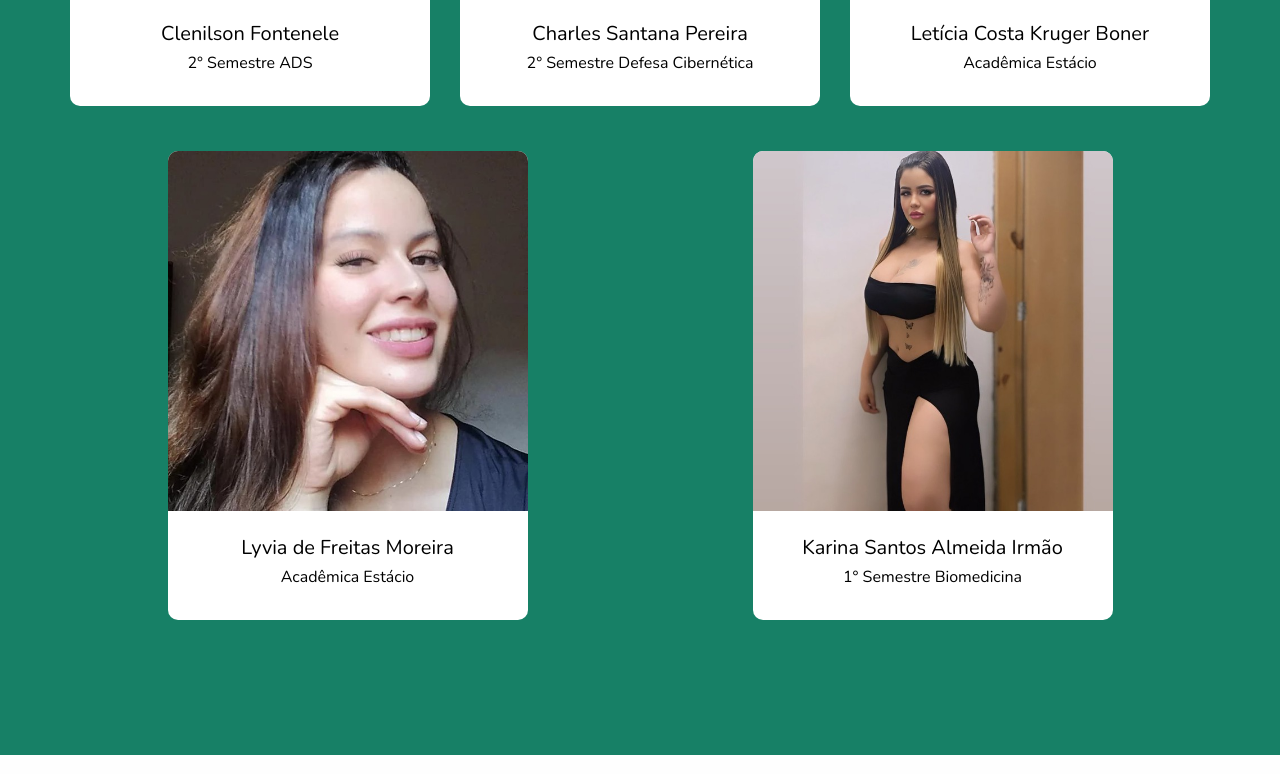
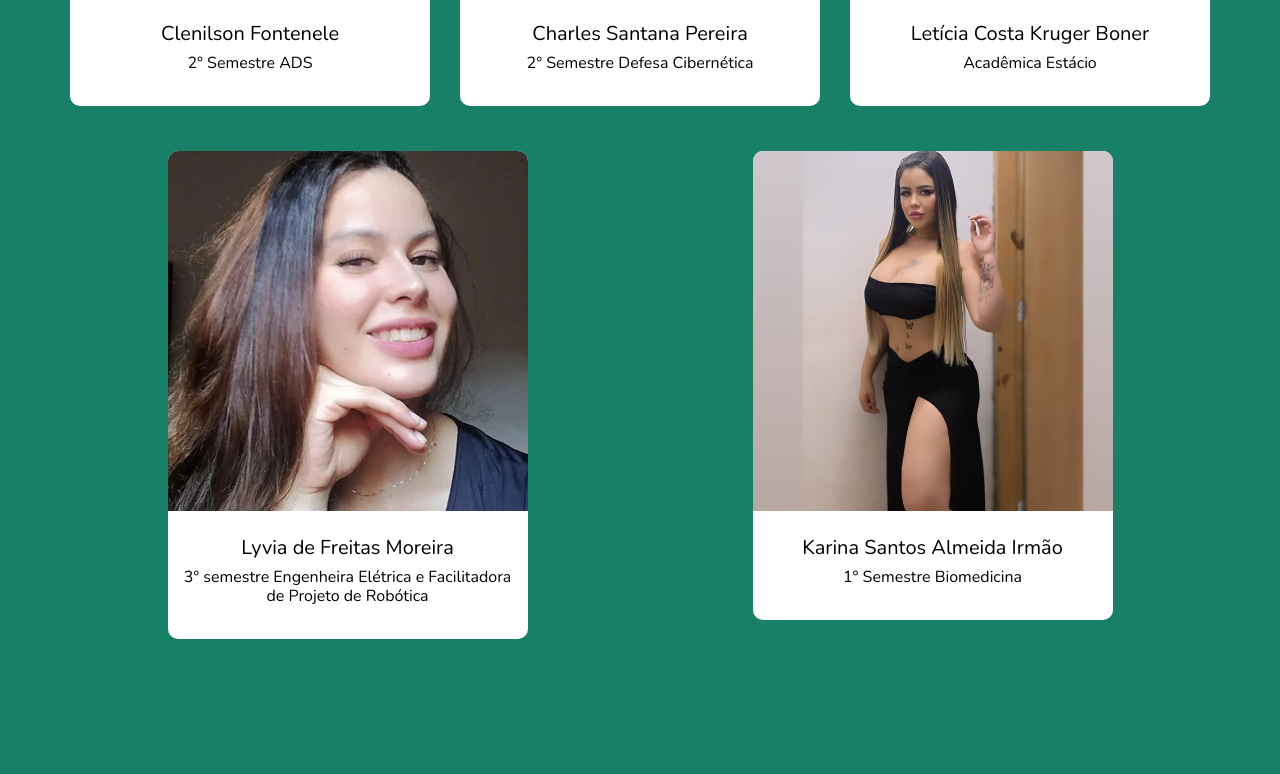
Before and after one commit to StartBioTech/Site, a plain HTML site: page index.html in a window 1280 px wide. Shown: the part 2655-3429 px from the top of the page. Drawn offline with nearby package versions, Linux system fonts and the light colour scheme; a script that the page names is missing.

Commit message:
update menber description

```diff
--- a/index.html
+++ b/index.html
@@ -407,7 +407,8 @@
                 Lyvia de Freitas Moreira
               </h5>
               <h6 class="">
-                Acadêmica Estácio
+                3° semestre Engenheira Elétrica e
+                Facilitadora de Projeto de Robótica
               </h6>
             </div>
           </div>
```
